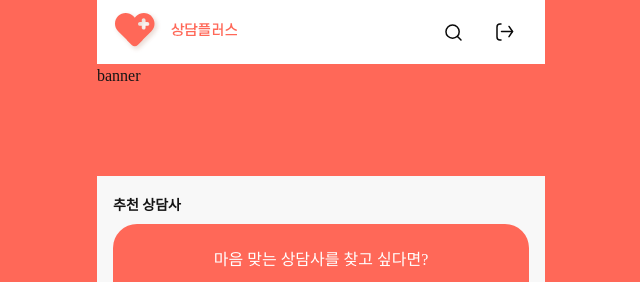
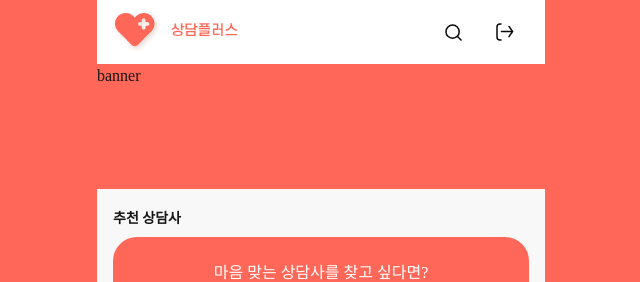
Before and after one commit to Matthewsann/ddodak, a Next.js app: page / in a window 1280 px wide. Shown: the top 282 px of the page, without its empty margins (319-959 px from the left). Built offline with nearby package versions, Linux system fonts and the light colour scheme; a web font is replaced by a local one.

Commit message:
style: banner ratio

```diff
--- a/app/banner.tsx
+++ b/app/banner.tsx
@@ -1,3 +1,3 @@
 export default function Banner() {
-  return <div className="w-full h-28 bg-primary">banner</div>;
+  return <div className="w-full aspect-[375/105] bg-primary">banner</div>;
 }
```
